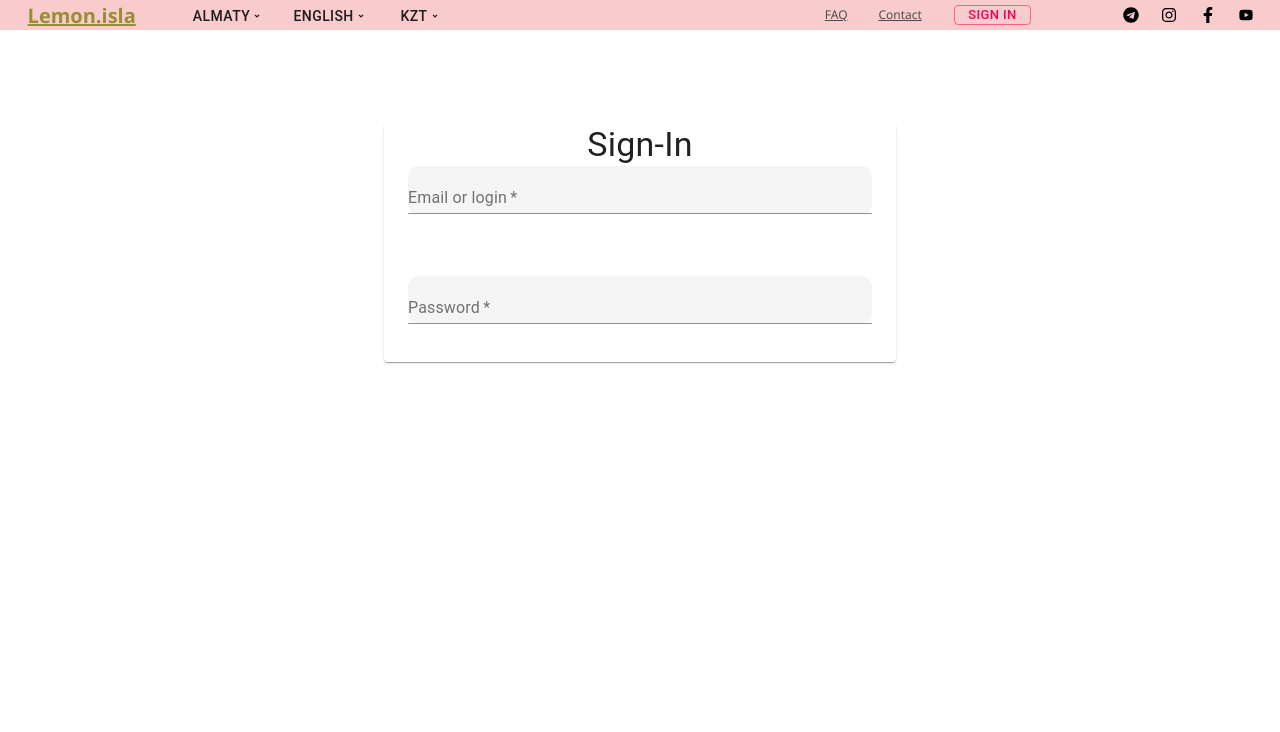
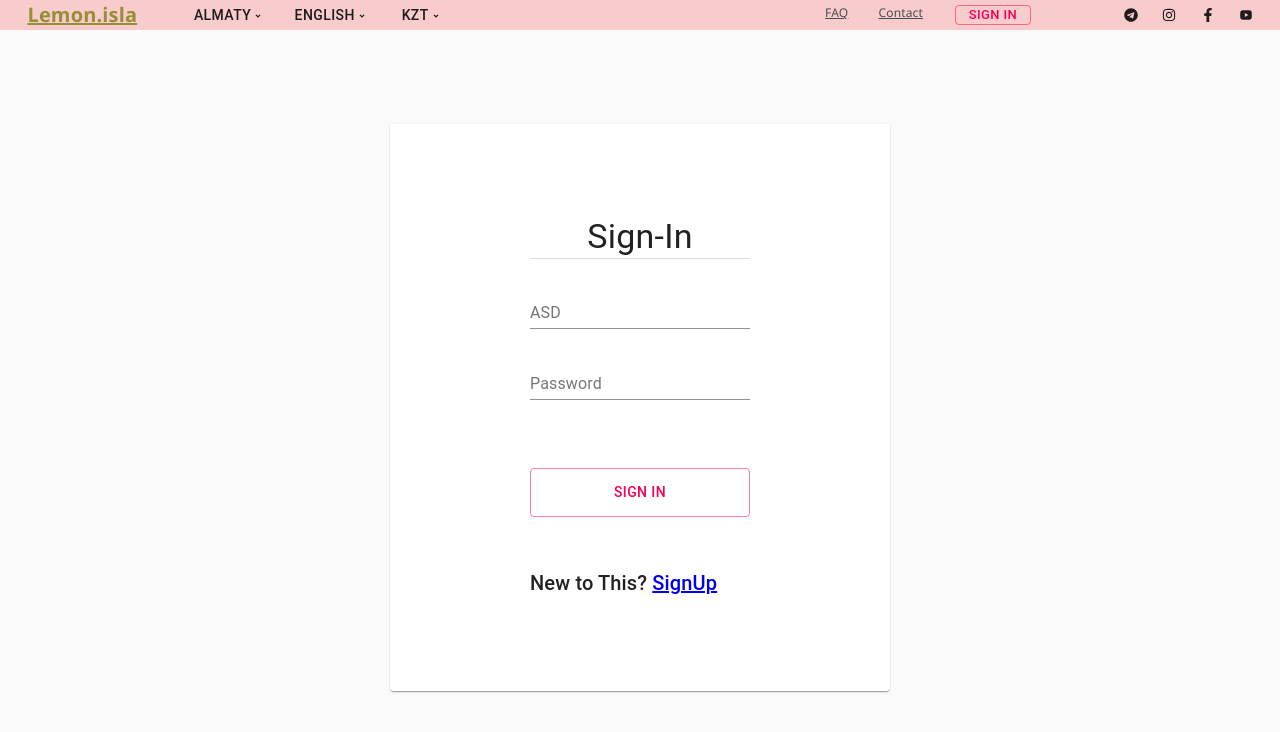
Before and after one commit to basic-shadow/lemon, a React (Create React App) app: page /signin in a window 1280 px wide. Shown: the top 732 px of the page. Built offline with nearby package versions, Linux system fonts and the light colour scheme.

Commit message:
Sign-in-up pages

```diff
--- a/src/App.js
+++ b/src/App.js
@@ -1,6 +1,6 @@
 import React from 'react';
 
-import {HomePage, CatalogPage, MainNavBar, CatalogNavBar, SignInPage} from './components';
+import {HomePage, CatalogPage, MainNavBar, CatalogNavBar, SignInPage, SignUpPage} from './components';
 import styles from './App.module.css';
 
 import { fetchData } from './api'
@@ -29,6 +29,7 @@ class App extends React.Component {
                         <Route exact path="/" component={HomePage} />
                         <Route path="/catalog" component={CatalogPage} />
                         <Route path="/signin" component={SignInPage} />
+                        <Route path="/signup" component={SignUpPage} />
                     </Switch>
                 </Router>
             </div>
--- a/src/components/HomePage/CatalogNavBar.jsx
+++ b/src/components/HomePage/CatalogNavBar.jsx
@@ -17,7 +17,9 @@ const CatalogNavBar = () => {
 
     return (
         <div>
-            <nav className={styles.catalogNav} style={{ visibility: window.location.pathname === '/signin' ? 'hidden' : 'visible' }}>
+            <nav className={styles.catalogNav} style={{
+                visibility: window.location.pathname === '/signin' ? 'hidden' : window.location.pathname === '/signup' ? 'hidden' : 'visible'
+            }}>
                 <img src={lemon} className={styles.lemon} />
                 <ul className={styles.mainNavlinks} style={{ width: '50%' }}>
                     {catalogNavItems.map((item, index) => {
@@ -37,7 +39,7 @@ const CatalogNavBar = () => {
                 </FormControl>
             </nav >
             <p style={{ border: '1px', borderBottom: 'rgb(255, 255, 255)' }} />
-        </div>
+        </div >
     )
 }
 
--- a/src/components/SignPage/FormInput.jsx
+++ b/src/components/SignPage/FormInput.jsx
@@ -3,7 +3,7 @@ import styles from './SignInPage.module.css';
 import { TextField, Grid } from '@material-ui/core';
 import { useFormContext, Controller } from 'react-hook-form';
 
-const FormInput = ({ name, label, required }) => {
+const FormInput = ({ name, label, required, type, value }) => {
     const { control } = useFormContext();
 
     return (
@@ -14,7 +14,9 @@ const FormInput = ({ name, label, required }) => {
                 name={name}
                 label={label}
                 required={required}
+                type={type}
                 className={styles.texts}
+                value={value}
             />
         </Grid>
     )
--- a/src/components/SignPage/SignInPage.jsx
+++ b/src/components/SignPage/SignInPage.jsx
@@ -1,27 +1,75 @@
 import React, { useState } from 'react';
 import styles from "./SignInPage.module.css";
-import { Paper, Grid, Typography, FormControl } from '@material-ui/core';
-import { FormProvider, useForm } from 'react-hook-form';
-
-import FormInput from './FormInput';
+import { Paper, Grid, Typography, Divider, Button, TextField, CssBaseline } from '@material-ui/core';
+import { Link } from 'react-router-dom';
 
 
 const SignInPage = () => {
-    const methods = useForm();
+    const [signin, setSignin] = useState({
+        login: "",
+        password: "",
+        error: ""
+    });
+
+
+    const handleSignin = (event) => {
+        event.preventDefault();
+        const valid = validate();
+        console.log(signin);
+    };
+
+    const handleChange = (event) => {
+        event.preventDefault();
+        console.log(event.target.name);
+        setSignin({
+            [event.target.name]: event.target.value
+        });
+    };
+
+    const validate = () => {
+        let error = "";
+
+        if (signin.login) {
+            error = "invalid email";
+            setSignin({
+                ['error']: error
+            });
+            return false;
+        };
+        return true;
+    }
+    console.log(signin);
 
     return (
         <>
+            <CssBaseline />
             <div className={styles.signin}>
                 <Paper className={styles.paper}>
-                    <Typography variant='h4' align='center'>Sign-In</Typography>
-                    <FormProvider {...methods}>
-                        <form >
-                            <Grid container spacing={3} style={{ height: '220px' }}>
-                                <FormInput label="Email or login" name='login' required />
-                                <FormInput label="Password" name='password' required />
-                            </Grid>
-                        </form>
-                    </FormProvider>
+                    <Typography variant='h4' align='center' style={{ marginTop: '10%' }}>Sign-In</Typography>
+                    <Divider />
+                    <form onSubmit={e => handleSignin(e)}
+                        className={styles.form}>
+                        <TextField id="1" label="ASD" name='login' onChange={(e) => handleChange(e)}>
+                            {signin.login}
+                        </TextField>
+
+                        <TextField id="2" label='Password' name='password' onChange={(e) => handleChange(e)}>
+                            {signin.password}
+                        </TextField>
+
+                        <div style={{ color: 'red' }}>
+                            {signin.error}
+                        </div>
+                        <Button variant='outlined' style={{ height: '60%', marginTop: '10%' }} color='secondary'
+                            onClick={e => handleSignin(e)}
+                        >
+                            Sign In
+                        </Button>
+                    </form>
+                    <div style={{ marginBottom: '10%' }}>
+                        <Typography variant='h6' >New to This?  <a href='/signup'>SignUp</a></Typography>
+
+                    </div>
                 </Paper>
             </div >
         </>
--- a/src/components/SignPage/SignInPage.module.css
+++ b/src/components/SignPage/SignInPage.module.css
@@ -1,24 +1,22 @@
-* {
-	margin: 0;
-	padding: 0;
-	box-sizing: border-box;
-}
-
 .signin {
 	display: flex;
 	justify-content: center;
-	height: 250%;
 }
 
 .paper {
 	display: grid;
-	justify-content: center;
-	width: 40%;
+	padding: 5em 10em;
 }
 
-.texts {
-	background-color: rgba(222, 222, 222, 0.3);
-	width: 100%;
-	margin-top: 10px;
-	border-radius: 10px;
+.clickSignUp:hover {
+	cursor: pointer;
+	color: red;
 }
+
+.form {
+	display: grid;
+	margin-block: 60%;
+	margin-top: 10%;
+	justify-content: space-between;
+	height: 80%;
+}
--- a/src/components/SignPage/SignUpPage.jsx
+++ b/src/components/SignPage/SignUpPage.jsx
@@ -1,18 +1,78 @@
 import React, { useState } from 'react';
+import styles from "./SignInPage.module.css";
+import { Paper, Grid, Typography, Divider, Button, TextField, CssBaseline } from '@material-ui/core';
+import { Link } from 'react-router-dom';
 
-import styles from "./SignUpPage.module.css";
-
-import { FormControl, TextField } from '@material-ui/core';
 
 const SignUpPage = () => {
+    const [signin, setSignin] = useState({
+        email: "",
+        login: "",
+        password: "",
+        re_password: "",
+        error: ""
+    });
+
+
+    const handleSignin = (event) => {
+        event.preventDefault();
+        const valid = validate();
+        console.log(signin);
+    };
+
+    const handleChange = (event) => {
+        event.preventDefault();
+        console.log(event.target.name);
+        setSignin({
+            [event.target.name]: event.target.value
+        });
+    };
+
+    const validate = () => {
+        let error = "";
+
+        if (signin.login) {
+            error = "invalid email";
+            setSignin({
+                ['error']: error
+            });
+            return false;
+        };
+        return true;
+    }
+    console.log(signin);
 
     return (
-        <FormControl className={styles.formcontrol}>
-            <TextField label="Login" variant="outlined" />
-            <TextField label="Email" variant="outlined" />
-            <TextField label="Password" variant="outlined" />
-            <TextField label="Re-enter password" variant="outlined" />
-        </FormControl>
+        <>
+            <CssBaseline />
+            <div className={styles.signin}>
+
+                <Paper className={styles.paper}>
+                    <Typography variant='h4'>Create Account</Typography>
+                    <Divider />
+                    <form className={styles.form}>
+                        <TextField label="Email" name="email">
+
+                        </TextField>
+                        <TextField label="Login" name="login">
+
+                        </TextField>
+                        <TextField label="Password" name="password" helperText="Passwords must be at least 6 characters">
+
+                        </TextField>
+                        <TextField label="Re-enter password" name="re_password">
+
+                        </TextField>
+                        <Button variant='outlined' style={{ marginTop: '20%' }}>
+                            Sign Up
+                        </Button>
+                    </form>
+                    <div style={{ marginBottom: '10%' }}>
+                        <Typography variant='h6' >Account exist?  <a href='/signin'>Sign-In</a></Typography>
+                    </div>
+                </Paper>
+            </div >
+        </>
     )
 }
 
```
Also changed, not shown: src/components/HomePage/MainNavBar.jsx (+8 -5 lines), src/components/SignPage/SignUpPage.module.css (deleted), 1 other file (tests, documents, lock files or other folders).
